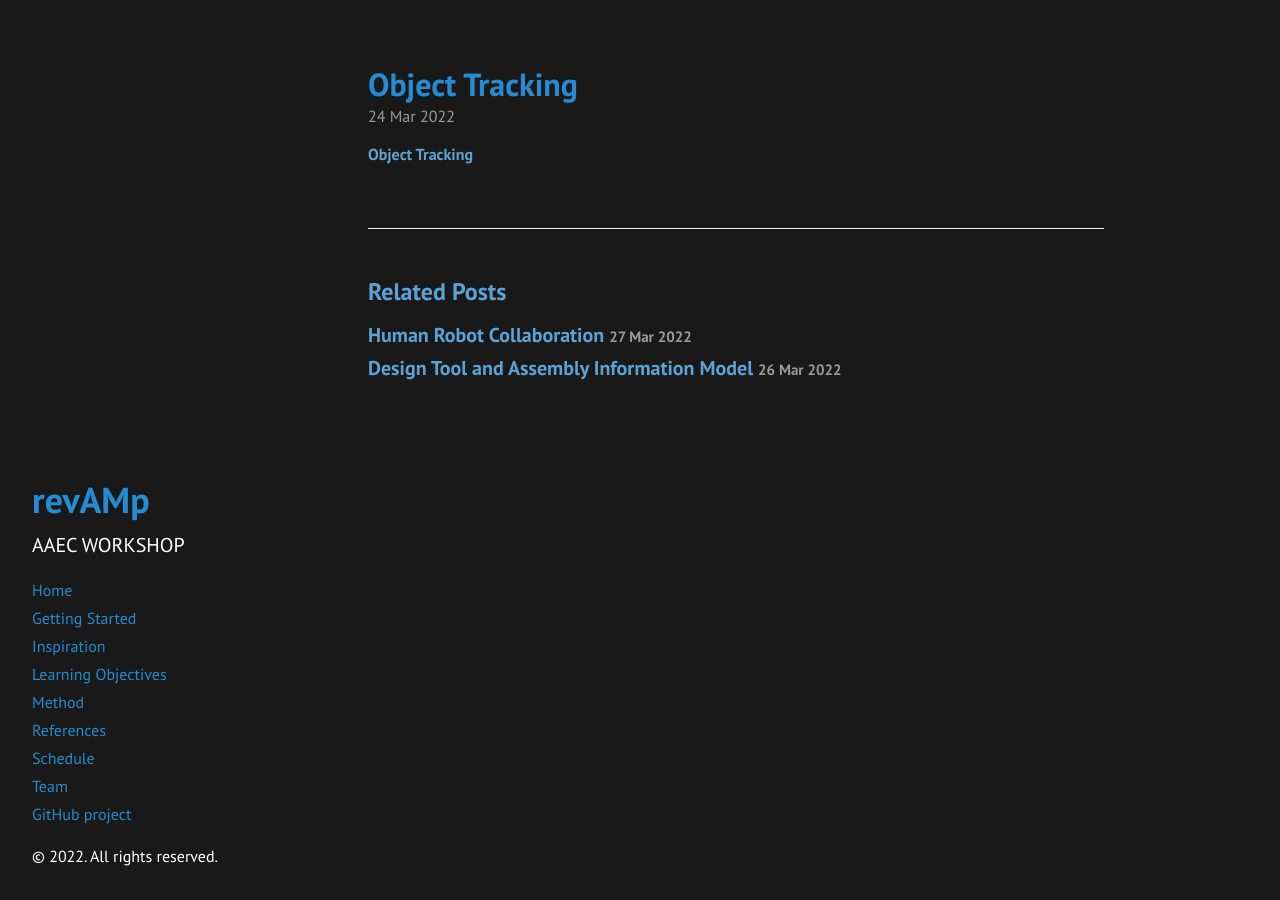
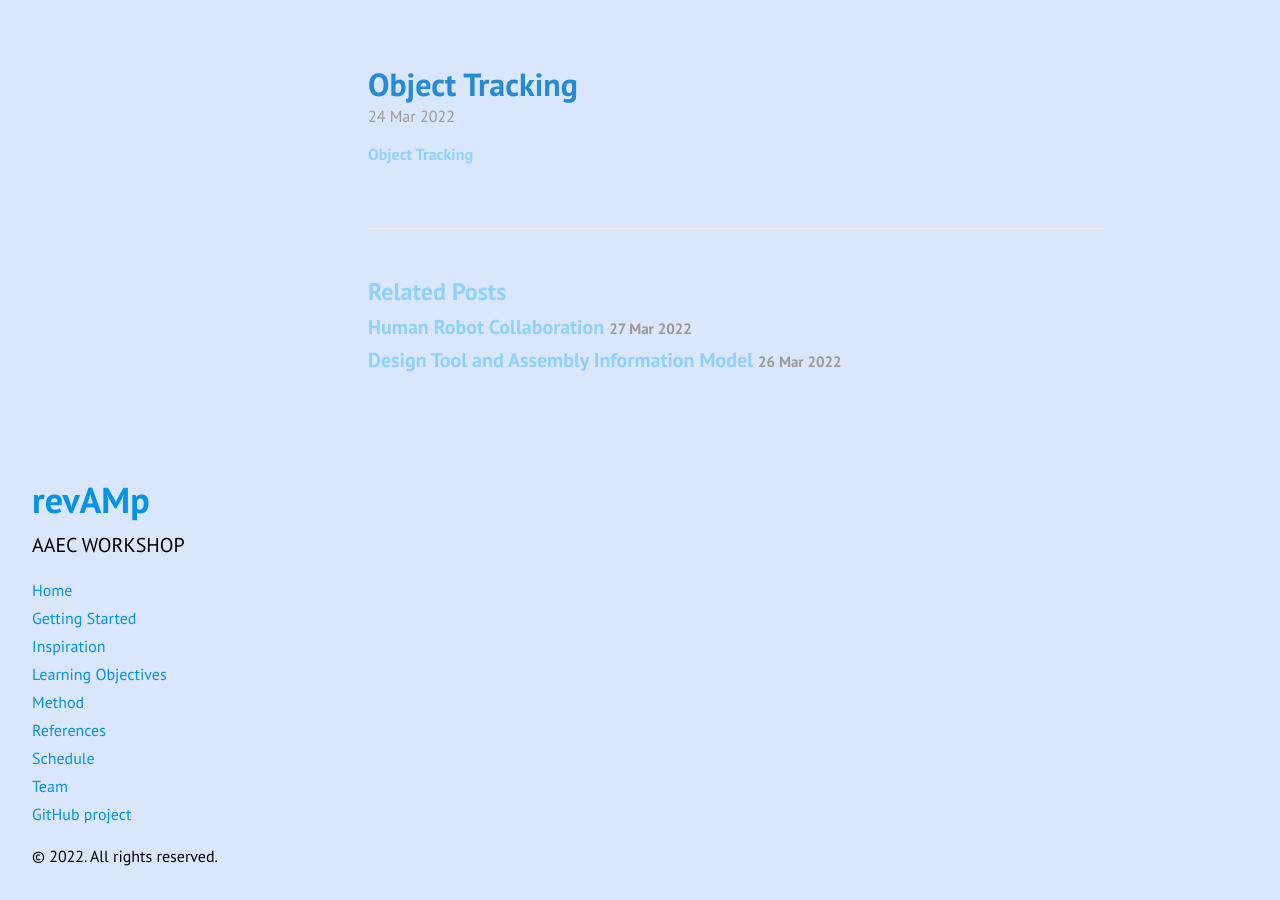
Before and after one commit to augmentedfabricationlab/workshop_aaec_revamp, a Jekyll site: the page built from docs/_posts/2022-03-24-object_tracking.md, in a window 1280 px wide. Built offline with Jekyll 4.4.1, drawn with Linux system fonts in a browser that asks for light colours; Markdown is read by kramdown in place of the engine named in the settings.

Commit message:
update colors

```diff
--- a/docs/public/css/hyde.css
+++ b/docs/public/css/hyde.css
@@ -269,31 +269,32 @@ img.drop-corners-left {
 
 /* Magenta */
 .theme-base-0e .sidebar a{
-  color: #268bd2;
+  color: #0693e3;
   text-decoration: none;
 }
 .theme-base-0e .sidebar a:hover{
-  color: #268bd2;
+  color: #0693e3;
   text-decoration: thick underline dotted #18517a;
 }
 .theme-base-0e .sidebar a:active{
-  color: #18517a;
-  text-decoration: thick underline dotted #18517a;
+  color: rgb(2,3,129);
+  text-decoration: thick underline dotted rgb(2,3,129);
 }
 
 .theme-base-0e .content a{
-  color: #5ca2d4;
+  color: #8ed1fc;
   text-decoration: none;
 }
 .theme-base-0e .related-posts li a:hover{
-  color: #5ca2d4;
-  text-decoration: underline dotted #18517a;
+  color: #8ed1fc;
+  text-decoration: underline dotted rgb(2,3,129);
 }
 .theme-base-0e .related-posts li a:active{
-  color: #18517a;
-  text-decoration: underline dotted #18517a;
+  color: rgb(2,3,129);
+  text-decoration: underline dotted rgb(2,3,129);
 }
 
+/* #878300 */
 
 /* Brown */
 .theme-base-0f .sidebar {
--- a/docs/public/css/poole.css
+++ b/docs/public/css/poole.css
@@ -60,14 +60,14 @@ html {
 
 body {
   /* color: #515151;*/
-  background-color: rgb(25, 25, 25);
+  background-color: #dae6fb;
   -webkit-text-size-adjust: 100%;
       -ms-text-size-adjust: 100%;
 }
 
 /* No `:visited` state is required by default (browsers will use `a`) */
 a {
-  color: #268bd2;
+  color: #0693e3;
   text-decoration: none;
 }
 a strong {
@@ -84,7 +84,7 @@ h1, h2, h3, h4, h5, h6 {
   margin-bottom: .5rem;
   font-weight: bold;
   line-height: 1.25;
-  color: #5ca2d4;
+  color: #8ed1fc;
   text-rendering: optimizeLegibility;
 }
 h1 {
@@ -105,7 +105,7 @@ h4, h5, h6 {
 
 /* Body text */
 p {
-  color :rgb(255, 255, 255);
+  color :rgb(0, 0, 0);
   margin-top: 0;
   margin-bottom: 1rem;
 }
@@ -117,7 +117,7 @@ strong {
 
 /* Lists */
 ul, ol, dl {
-  color :rgb(255, 255, 255)
+  color :rgb(0, 0, 0);
   margin-top: 0;
   margin-bottom: 1rem;
 }
```
